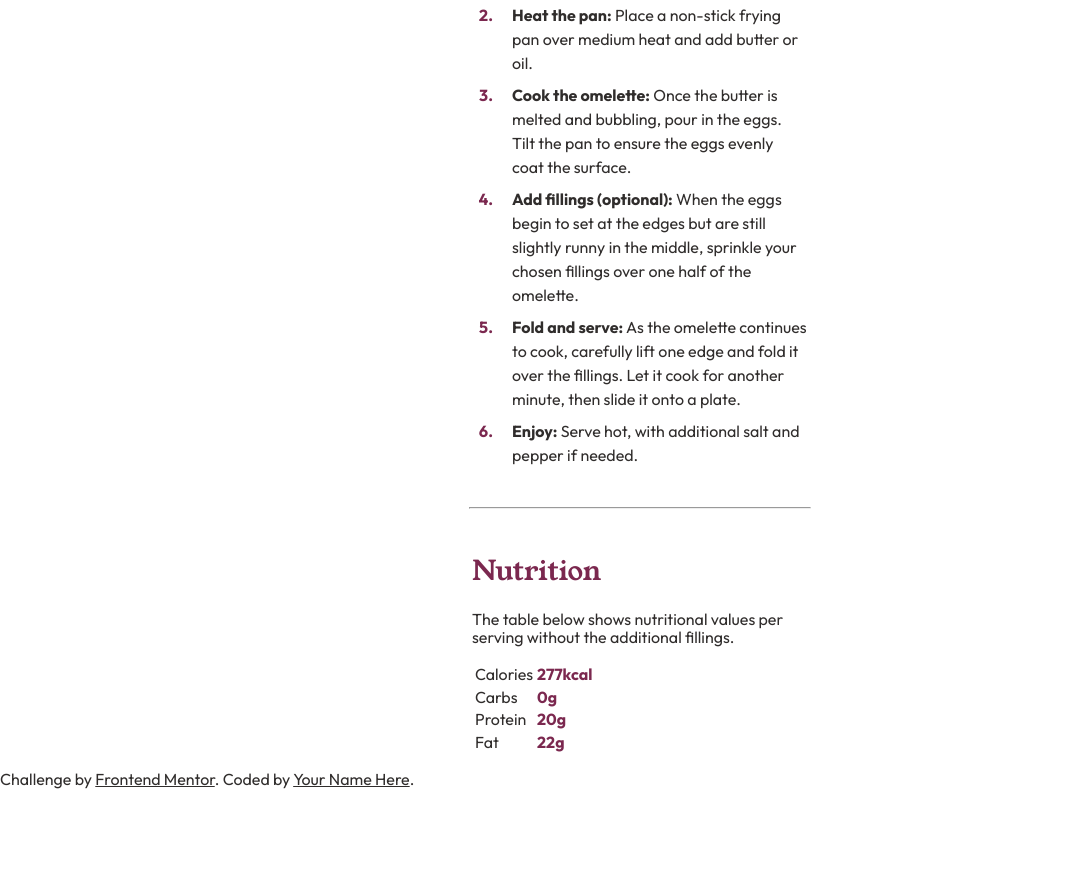
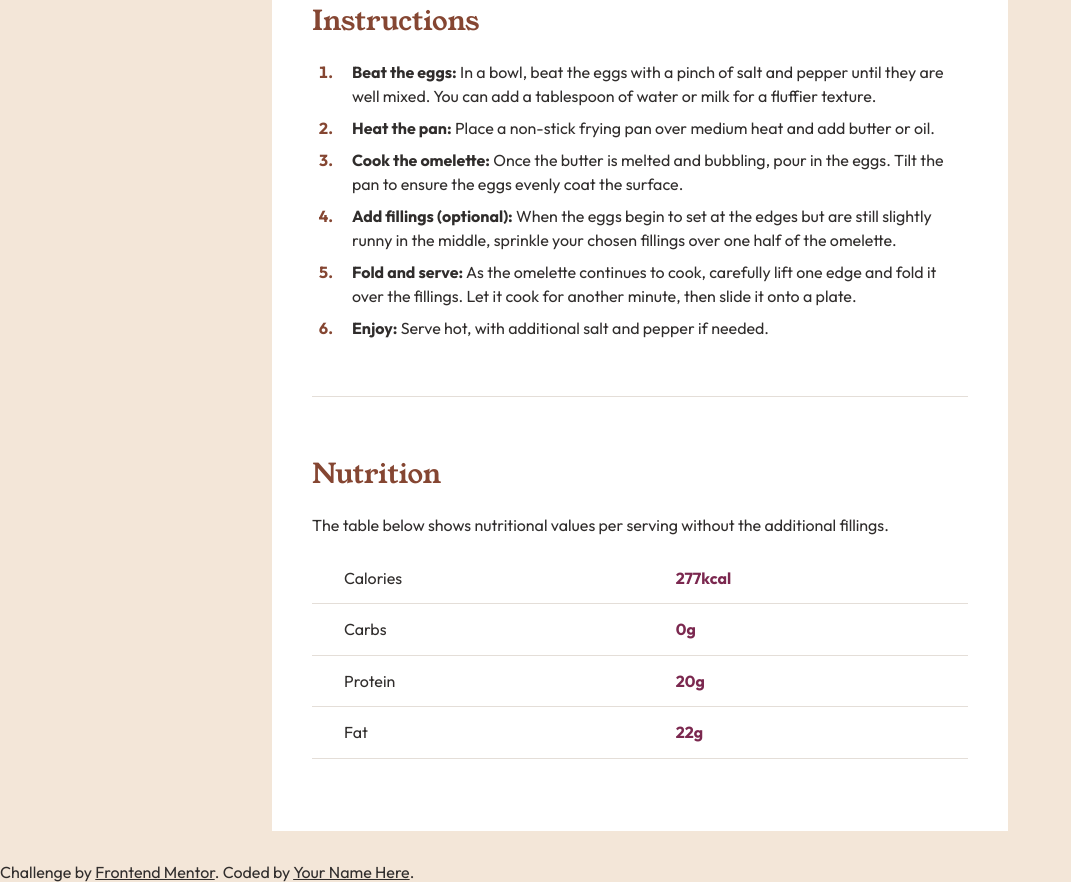
Before and after one commit to JDPWeb/resipe-page-main-solution, a plain HTML site: page index.html in a window 1280 px wide. Shown: the part 1235-2117 px from the top of the page, without its empty margins (0-1071 px from the left). Before the commit the page ends 2024 px from the top, so only its background shows below. Drawn offline with Linux system fonts and the light colour scheme.

Commit message:
update css style for table markers to match colors in guide style

```diff
--- a/css/styles.css
+++ b/css/styles.css
@@ -21,7 +21,6 @@ article {
   max-width: 25rem;
   min-width: 22rem;
   margin: 0 auto;
-  /* background-color: yellowgreen; */
 }
 
 .recipePic {
@@ -33,7 +32,11 @@ h1,h2 {
   font-family: 'Young Serif', Serif;
 }
 
-h2, .rose9 {
+h2 {
+  color: var(--brown800);
+}
+
+.rose9 {
   color: var(--rose800);
 }
 
@@ -46,7 +49,9 @@ section {
 }
 
 hr {
-  color: var(--stone150);
+  border: none;
+  background-color: var(--stone150);
+  height: 1px;
   width: 85%;
 }
 
@@ -72,8 +77,12 @@ hr {
 }
 
 li::marker {
+  color: var(--brown800);
+  font-size: .75rem;
+}
+
+.prepTime li::marker {
   color: var(--rose800);
-  font-size: .75rem;
 }
 
 .sectionTitle {
@@ -101,7 +110,53 @@ li::marker {
 }
 
 .steps li::marker {
-  color: var(--rose800);
+  color: var(--brown800);
   font-size: 1rem;
   font-weight: bold;
 }
+
+.tableDesc {
+  line-height: 1.5;
+}
+
+.nutritionTable {
+  width: 100%;
+  border-collapse: collapse;
+}
+
+.nutritionTable tr{
+  border-bottom: solid 1px var(--stone150);
+}
+
+.nutritionTable td{
+  padding: 1rem 2rem;
+}
+
+@media screen and (min-width: 500px) {
+  body {
+    background-color: var(--stone100);
+    min-height: 100vh ;
+  }
+
+  main {
+    background-color: var(--white);
+    margin: 2rem auto;
+    max-width: 41rem;
+    padding: 2.5rem;
+
+  }
+
+  article {
+    margin: 0 auto;
+    padding: 0;
+    min-width: 100%;
+  }
+
+  section {
+    padding: 2rem 0;
+  }
+
+  hr {
+    width: 100%;
+  }
+}
```
